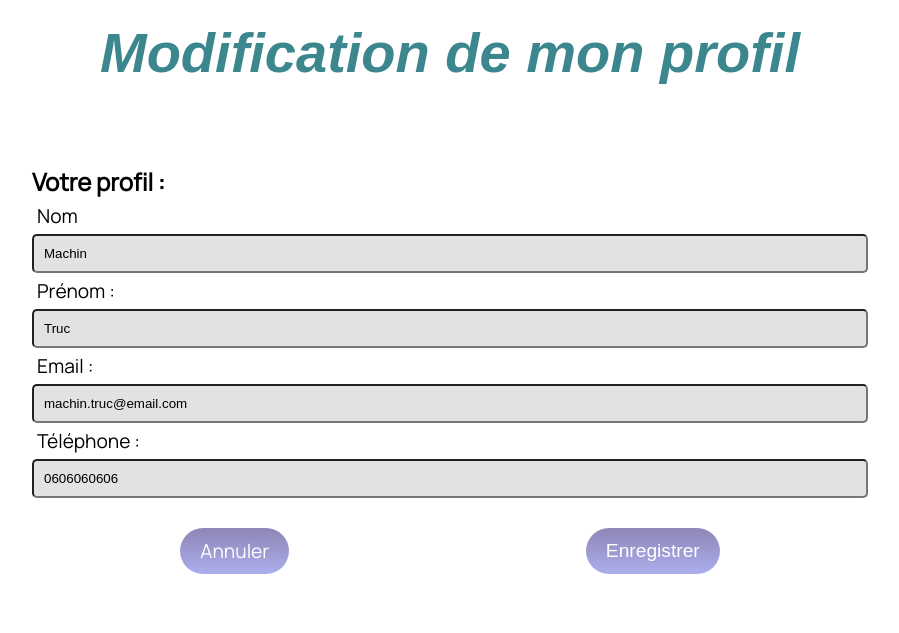
After one commit to SlamEcoris/RendezVous, a PHP site: page /clientModif.php in a window 1280 px wide. The commit adds this page. Shown: the top 633 px of the page, without its empty margins (190-1089 px from the left). Run offline with PHP 8.4, Linux system fonts and the light colour scheme.

Commit message:
Version du 28 mars 2023

```diff
--- a/admin.php
+++ b/admin.php
@@ -3,11 +3,12 @@
 	<head>
 		<meta charset="utf-8">
 		<meta name="viewport" content="width=device-width, initial-scale=1">
-		<title>Admin</title>
+		<title>Admin - MonRendezVousPro</title>
 		<link href="https://cdn.jsdelivr.net/npm/bootstrap@5.3.0-alpha1/dist/css/bootstrap.min.css" rel="stylesheet" integrity="sha384-GLhlTQ8iRABdZLl6O3oVMWSktQOp6b7In1Zl3/Jr59b6EGGoI1aFkw7cmDA6j6gD" crossorigin="anonymous">
 	</head>
 	<body>
-		<h1>Page admin</h1>
+		<h1 class="row text-center">Page admin</h1>
+
 		<script src="https://cdn.jsdelivr.net/npm/bootstrap@5.3.0-alpha1/dist/js/bootstrap.bundle.min.js" integrity="sha384-w76AqPfDkMBDXo30jS1Sgez6pr3x5MlQ1ZAGC+nuZB+EYdgRZgiwxhTBTkF7CXvN" crossorigin="anonymous"></script>
 	</body>
 </html>
--- /dev/null
+++ b/clientModif.php
@@ -0,0 +1,57 @@
+<!doctype html>
+<html>
+	<head>
+		<meta charset="utf-8">
+		<meta name="viewport" content="width=device-width, initial-scale=1">
+		<title>Client - MonRendezVousPro</title>
+		<link href="style.css" rel="stylesheet">
+		<link rel="preconnect" href="https://fonts.googleapis.com">
+        <link rel="preconnect" href="https://fonts.gstatic.com" crossorigin>
+        <link href="https://fonts.googleapis.com/css2?family=Manrope&display=swap" rel="stylesheet">
+	</head>
+	<body>
+	<header>
+
+	</header>
+	<main>
+		<h1>Modification de mon profil</h1>
+		<section class="contenu-modif">
+			<section class="infos-perso">
+				<h2>Votre profil :</h2>
+				<form method="get" action="client.php" class="liste-infos-perso">
+					<label for="nom" class="titre-info-client">
+						Nom
+                    </label>
+					<input type="text" name="nom" id="nom" class="contenu-info-client" value="Machin">
+					<label for="prenom" class="titre-info-client">
+						Prénom :
+                    </label>
+					<input type="text" name="prenom" id="prenom" class="contenu-info-client" value="Truc">
+					<label for="email" class="titre-info-client">
+						Email :
+					</label>
+					<input type="email" name="email" id="email" class="contenu-info-client" value="machin.truc@email.com">
+					<label for="tel" class="titre-info-client">
+						Téléphone :
+                    </label>
+				    <input type="tel" name="tel" id="email" class="contenu-info-client" value="0606060606">
+					<div class="boutons">
+						<div class="bouton">
+							<input type="submit" value="Enregistrer" class="cta">
+						</div>
+						<div class="bouton">
+							<a href="client.php" class="cta">
+								Annuler
+							</a>
+						</div>
+					</div>
+                </form>
+			</section>
+		</section>
+	</main>
+	<footer>
+
+	</footer>
+	<script src="https://cdn.jsdelivr.net/npm/bootstrap@5.3.0-alpha1/dist/js/bootstrap.bundle.min.js" integrity="sha384-w76AqPfDkMBDXo30jS1Sgez6pr3x5MlQ1ZAGC+nuZB+EYdgRZgiwxhTBTkF7CXvN" crossorigin="anonymous"></script>
+	</body>
+</html>
--- /dev/null
+++ b/style.css
@@ -0,0 +1,164 @@
+* {
+    margin: 0;
+}
+
+body {
+    font-family: 'Manrope', sans-serif;
+    font-size: 1em;
+}
+
+h1 {
+    font-size: 3.5em;
+    text-align: center;
+    padding-bottom: 50px;
+}
+
+.contenu {
+    display: flex;
+    flex-direction: row;
+    justify-content: space-around;
+}
+
+.contenu-info-client {
+    padding: 10px;
+    background-color: #e2e2e2;
+    border-radius: 5px;
+}
+
+.titre-info-client {
+    padding: 5px;
+    font-size: 1.2em;
+}
+
+.infos-perso, .liste-rendez-vous {
+    width: 100%;
+    padding: 30px;
+}
+
+.cta {
+    background: linear-gradient(#8E86B5, #ACAEED);
+    color: white;
+    border-radius: 40px;
+    padding : 10px 20px;
+    font-size: 1.2em;
+    text-decoration: none;
+    border: none;
+}
+
+.cta:hover {
+    background: linear-gradient(#696484, #8788BA);
+    text-decoration: none;
+    border: none;
+}
+
+.bouton {
+    display: flex;
+    justify-content: center;
+    padding: 30px;
+}
+
+.liste-infos-perso {
+    display: flex;
+    flex-direction: column;
+}
+
+.boutons {
+    display: flex;
+    flex-direction: row-reverse;
+    justify-content: space-around;
+}
+
+.rendez-vous {
+    display: flex;
+    flex-direction: row;
+    justify-content: space-between;
+    background-color: #c7e4fd;
+    border-radius: 5px;
+    width: 100%;
+    padding: 10px;
+}
+
+.liste-rendez-vous h2 {
+    padding-bottom: 20px;
+}
+
+.les-rendez-vous {
+    display: flex;
+    flex-direction: column;
+    justify-content: center;
+    gap: 20px;
+}
+
+.rendez-vous-detail {
+    width: 50px;
+    height: 50px;
+}
+
+.rendez-vous-infos {
+    display: flex;
+    flex-direction: column;
+}
+
+.contenu-modif {
+    display: flex;
+    flex-direction: row;
+    justify-content: center;
+    width: 70%;
+    margin: auto;
+}
+
+.les-boutons {
+    display: flex;
+    flex-direction: row;
+    justify-content: space-around;
+}
+
+.detail {
+    width: 70%;
+    margin: auto;
+}
+
+.contenu-detail {
+    padding: 10px;
+    background-color: #e2e2e2;
+    border-radius: 5px;
+}
+
+.titre-detail {
+    padding: 5px;
+    font-size: 1.2em;
+}
+
+header {
+    /*background-color: #3A868F;*/
+    background: linear-gradient(90deg,#3A868F,#7BAFB4);
+}
+
+nav {
+    display: flex;
+    flex-direction: row;
+    justify-content: space-between;
+    align-items: center;
+    padding: 10px 20px;
+}
+
+.liens {
+    display: flex;
+    gap: 20px;
+}
+
+.liens a {
+    color: white;
+    text-decoration: none;
+}
+
+.liens a:hover {
+    text-decoration: underline;
+}
+
+h1 {
+    padding-top: 20px;
+    font-family: 'Montserrat', sans-serif;
+    font-style: italic;
+    color: #3C868E;
+}
```
Also changed, not shown: client.php (+100 -4 lines), detailRendezVous.php (added, +50 -0 lines), header.php (added, +10 -0 lines), index.php (+10 -29 lines), priseRendezVous.php (added, +25 -0 lines), verif.php (+5 -4 lines), compte.php (line endings or trailing spaces), entreprise.php (line endings or trailing spaces), professionnel.php (line endings or trailing spaces).
